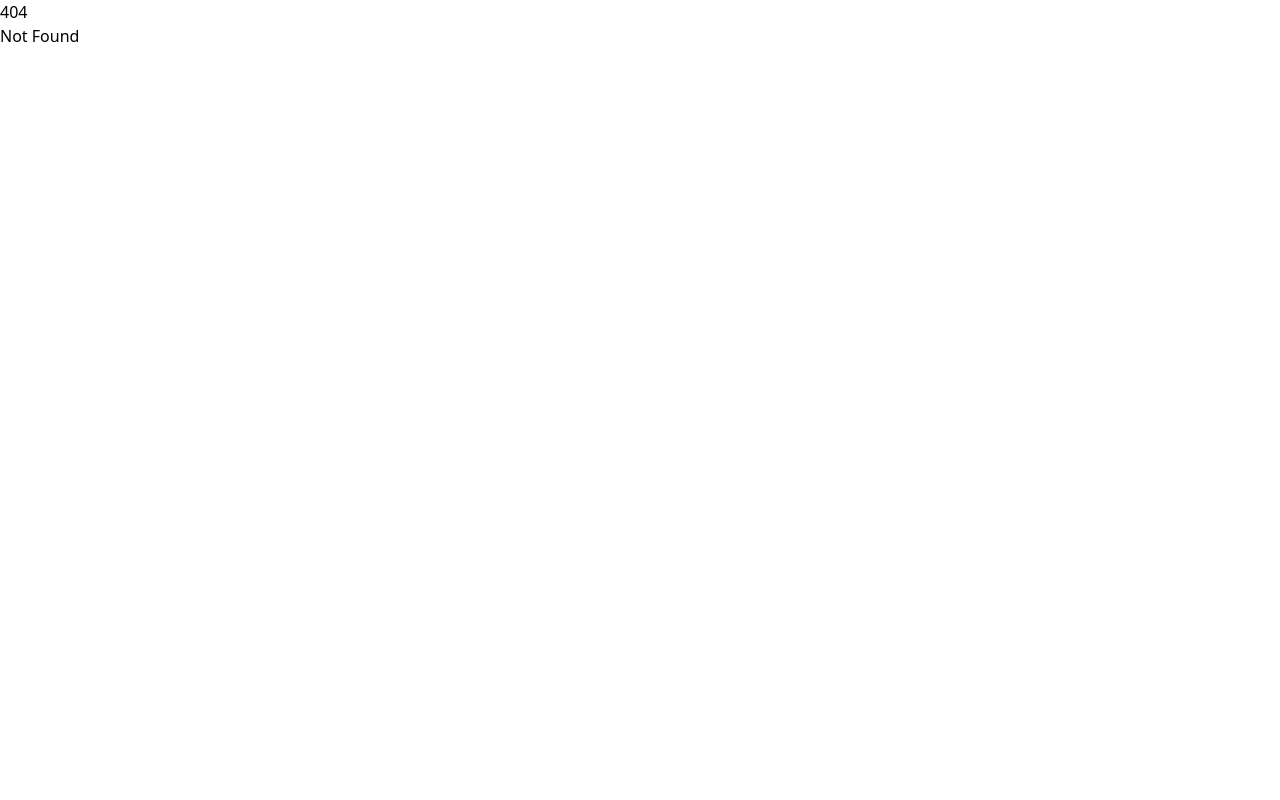
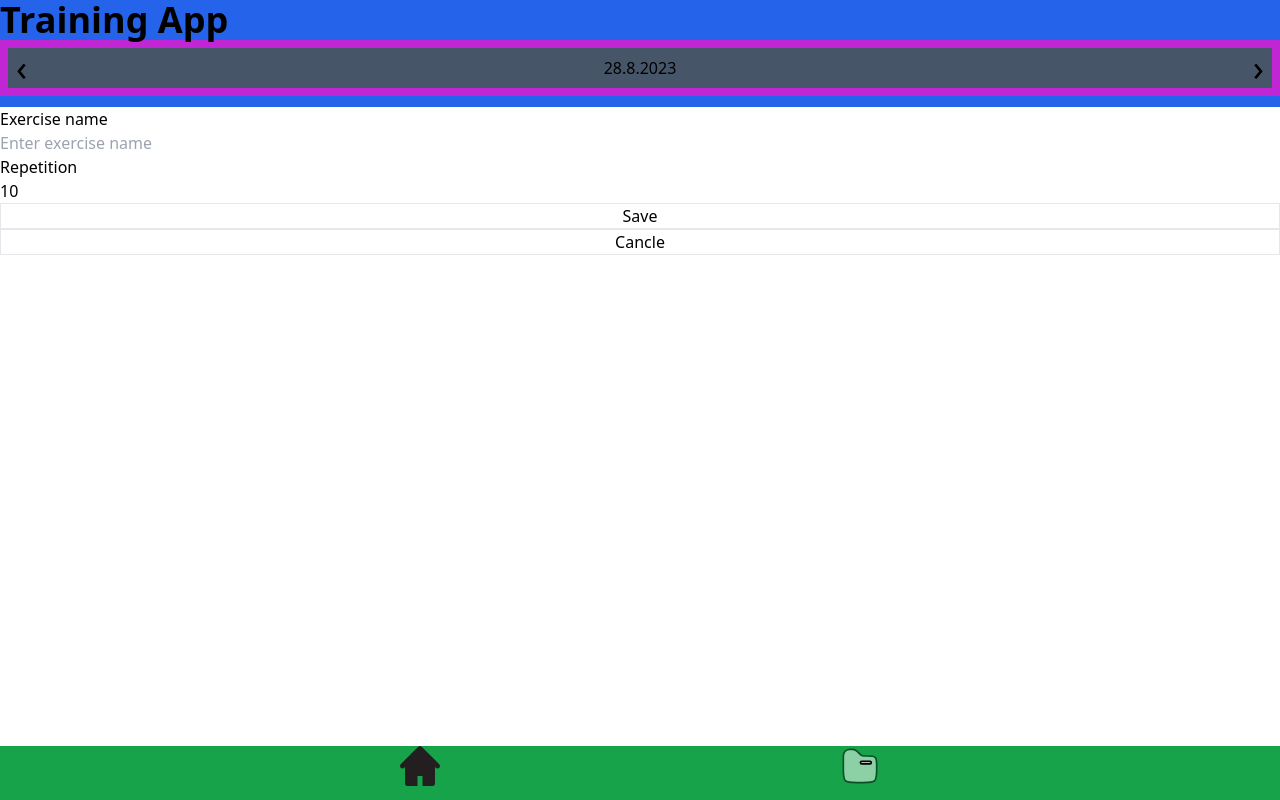
Before and after one commit to JolloDede/New-Training-App, a SvelteKit app: page /today/option/exercise in a window 1280 px wide. Before the commit this address had no page. Built offline with nearby package versions, Linux system fonts and the light colour scheme.

Commit message:
feat: add exercise ad update

```diff
--- /dev/null
+++ b/src/index.d.ts
@@ -0,0 +1,5 @@
+
+type Exercise = {
+    name: string;
+    repetition: number;
+}
--- a/src/routes/+page.svelte
+++ b/src/routes/+page.svelte
@@ -8,18 +8,9 @@
 	</header>
 
 	<main class="bg-red-600 h-5/6 overflow-x-auto">
-		{#each { length: 20 } as _, i}
-			<div class="flex m-2 border rounded-lg bg-white h-10">
-                <p>Name of the exercise</p>
-                <p>Exercise repetition</p>
-
-                <div class="flex">
-                    <img src="cricle.svg" alt="House" class="w-10" />
-                    <img src="cricle.svg" alt="House" class="w-10" />
-                    <img src="cricle.svg" alt="House" class="w-10" />
-                </div>
-                </div>
-		{/each}
+		<div class="bg-yellow-600">
+		<a href="today">today</a>
+	</div>
 	</main>
 
 	<footer class="bg-green-600 h-20">
--- /dev/null
+++ b/src/routes/today/+layout.svelte
@@ -0,0 +1,33 @@
+<script lang="ts">
+	let date = new Date();
+</script>
+
+<div class="flex flex-col h-screen">
+	<header class="bg-blue-600 h-28">
+		<h1 class="text-4xl font-extrabold">Training App</h1>
+		<div class="bg-fuchsia-600 p-2">
+			<div class="flex items-center justify-center bg-slate-600">
+				<div class="ml-2 text-4xl">
+					<p class="align-middle">&#8249;</p>
+				</div>
+				<div class="m-auto">
+					<span>{date.getDate() + '.' + (date.getMonth() + 1) + '.' + date.getFullYear()}</span>
+				</div>
+				<div class="mr-2 text-4xl">
+					<p>&#8250;</p>
+				</div>
+			</div>
+		</div>
+	</header>
+
+	<slot />
+
+	<footer class="flex justify-evenly bg-green-600 h-14">
+		<a href="/today">
+			<img src="/house.svg" alt="House" class="w-10" />
+		</a>
+		<a href="/today/option">
+			<img src="/folder_un.svg" alt="Folder" class="w-10" />
+		</a>
+	</footer>
+</div>
--- /dev/null
+++ b/src/routes/today/+page.svelte
@@ -0,0 +1,11 @@
+<script>
+	import { exercises } from "../../store";
+	import Exercise from "./Exercise.svelte";
+
+</script>
+
+<main class="flex flex-col bg-red-600 h-5/6 overflow-x-auto">
+	{#each $exercises as exercise}
+		<Exercise name={exercise.name} repAmount={exercise.repetition} />
+	{/each}
+</main>
--- /dev/null
+++ b/src/routes/today/Exercise.svelte
@@ -0,0 +1,15 @@
+<script lang="ts">
+    export let name: string;
+    export let repAmount: number;
+</script>
+
+<div class="flex justify-between m-2 border rounded-lg bg-white h-10">
+    <p>{name}</p>
+    <p>{repAmount}</p>
+
+    <div class="flex">
+        <img src="/cricle.svg" alt="House" class="w-10" />
+        <img src="/cricle.svg" alt="House" class="w-10" />
+        <img src="/cricle.svg" alt="House" class="w-10" />
+    </div>
+</div>
--- /dev/null
+++ b/src/routes/today/option/+page.svelte
@@ -0,0 +1,15 @@
+<script lang="ts">
+	import { exercises } from "../../../store";
+	import Exercise from "./Exercise.svelte";
+
+</script>
+
+<div class="flex flex-col bg-fuchsia-600 h-5/6 overflow-x-auto">
+    {#each $exercises as $exercise}
+		<Exercise bind:exerciseName={$exercise.name} bind:amount={$exercise.repetition} />
+	{/each}
+</div>
+
+<a href="/today/option/exercise" class="fixed px-4 py-2 right-10 bottom-16 bg-red-600 rounded-full">
+    <span class="text-4xl leading-none">+</span>
+</a>
--- /dev/null
+++ b/src/routes/today/option/Exercise.svelte
@@ -0,0 +1,9 @@
+<script lang="ts">
+    export let exerciseName: string;
+    export let amount: number;
+</script>
+
+<div class="flex m-2 p-0 border rounded-lg bg-white h-10">
+    <input type="text" bind:value={exerciseName}>
+    <input type="number" bind:value={amount}>
+</div>
--- /dev/null
+++ b/src/routes/today/option/exercise/+page.svelte
@@ -0,0 +1,27 @@
+<script lang="ts">
+	import { exercises } from '../../../../store';
+
+	let name: string = '';
+	let repetition: number = 10;
+
+	function handleSaveClick() {
+        exercises.update((old: Exercise[]) => {
+            let newExer: Exercise = { name: name, repetition: repetition };
+			return [...old, newExer];
+		});
+        window.history.back();
+	}
+
+	function handleCancleClick() {
+		window.history.back();
+	}
+</script>
+
+<form class="flex flex-col h-5/6">
+	<label for="iName">Exercise name</label>
+	<input id="iName" bind:value={name} placeholder="Enter exercise name" />
+	<label for="iRep">Repetition</label>
+	<input id="iRep" bind:value={repetition} />
+	<button on:click={handleSaveClick} class="border">Save</button>
+	<button on:click={handleCancleClick} class="border">Cancle</button>
+</form>
--- /dev/null
+++ b/src/store.ts
@@ -0,0 +1,13 @@
+import { browser } from "$app/environment";
+import { writable } from "svelte/store";
+
+const LOCALSTORAGE_PREFIX = "TrainingApp-";
+
+const initialValue = browser ? JSON.parse(window.localStorage.getItem(LOCALSTORAGE_PREFIX+"exercise") || "[]") : [];
+
+export const exercises = writable<Exercise[]>(initialValue);
+exercises.subscribe((value) => {
+    if (browser) {
+        window.localStorage.setItem(LOCALSTORAGE_PREFIX+"exercise", JSON.stringify(value));
+    }
+})
```
Also changed, not shown: static/folder_sel.svg (added), static/folder_un.svg (added).
